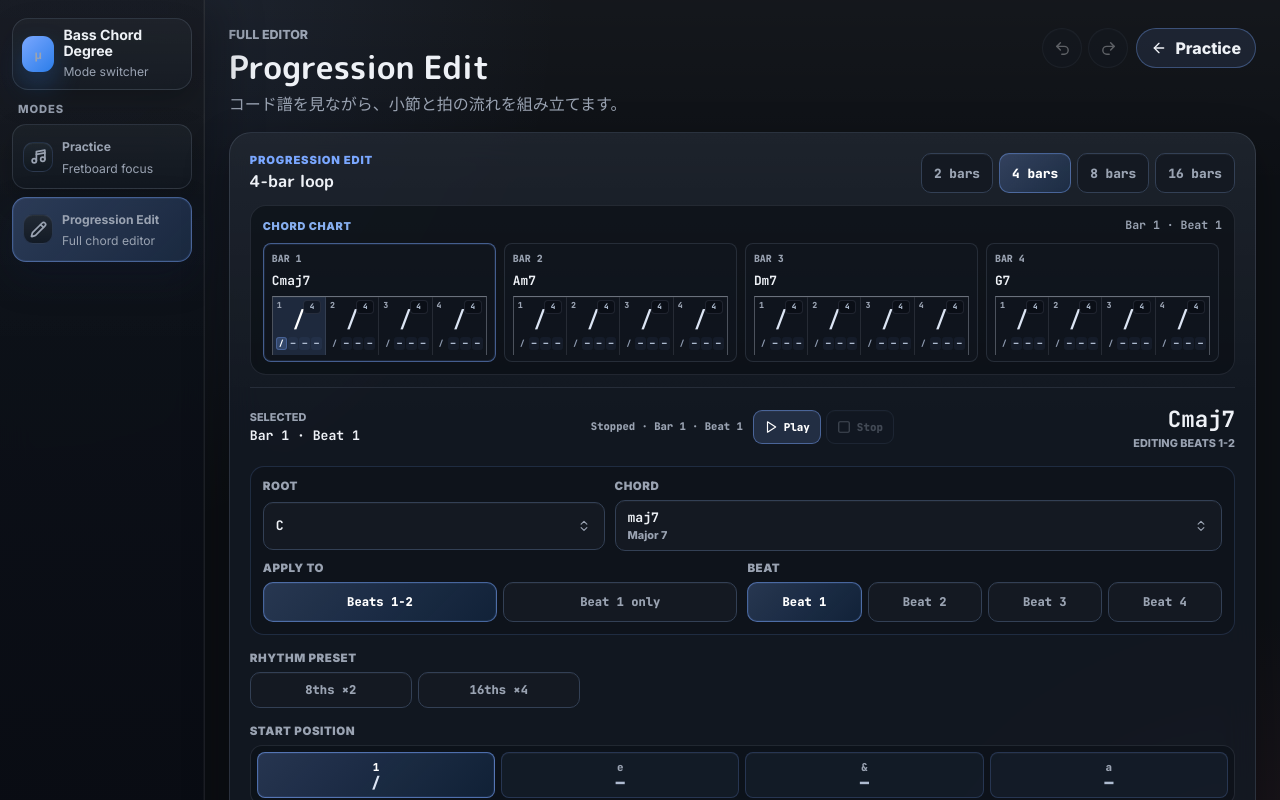
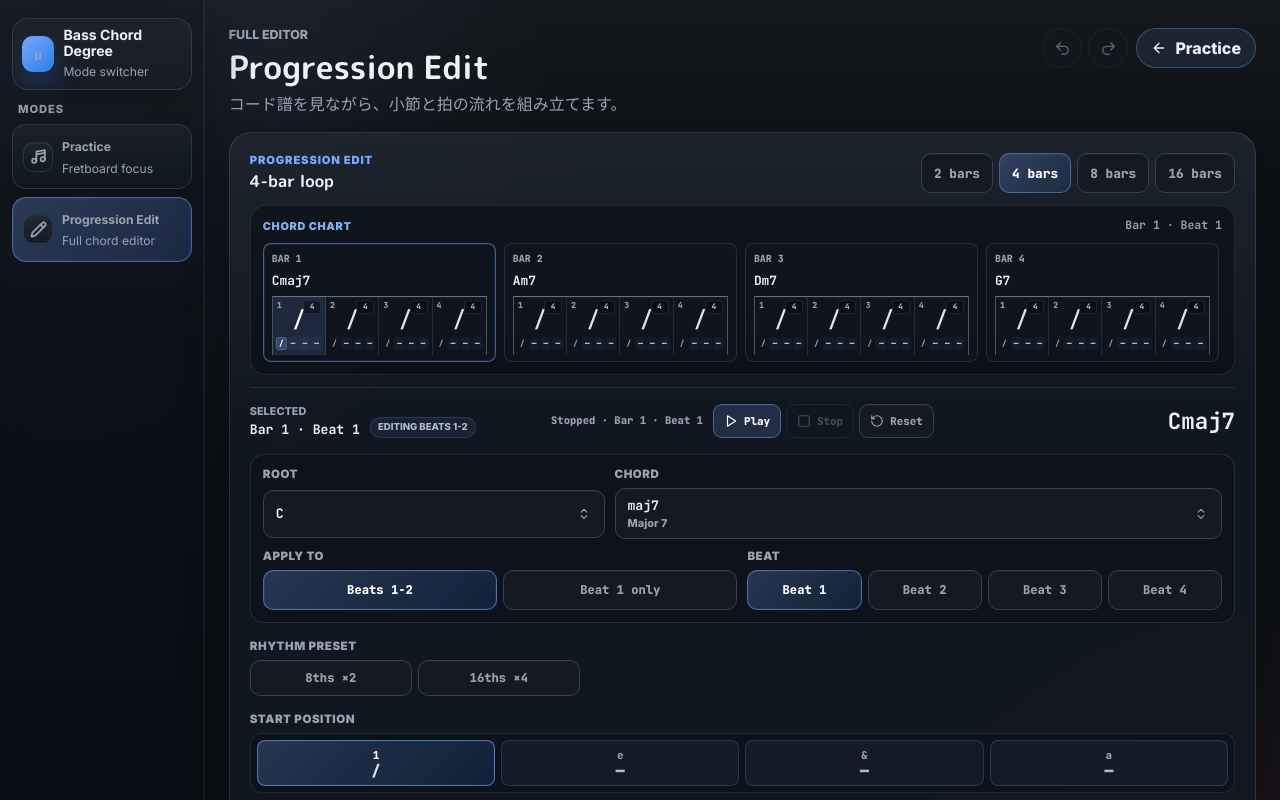
Before and after one commit to muu-ima/muu-fret-degree, a Next.js app: page /progression in a window 1280 px wide. Shown: the top 800 px of the page. Built offline with nearby package versions, Linux system fonts and the light colour scheme.

Commit message:
Refine progression editor transport header

```diff
--- a/app/components/ProgressionEditor.tsx
+++ b/app/components/ProgressionEditor.tsx
@@ -203,6 +203,7 @@ export function ProgressionEditor({
       />
       <section className="progressionSelectionEditor" aria-label="選択中のコードを編集">
         <div className="progressionSelectionHeader">
+          <div className="progressionSelectionMeta">
             <div>
               <span>Selected</span>
               <strong>
@@ -210,14 +211,15 @@ export function ProgressionEditor({
                 {selectedStepInBeat > 0 ? ` · ${["1", "e", "&", "a"][selectedStepInBeat]}` : ""}
               </strong>
             </div>
-          <ProgressionMiniTransport />
-          <div className="progressionSelectionChord">
-            <strong>{formatChordSymbol(selectedCell.root, selectedCell.chordTypeId, chordTypes)}</strong>
-            <span>
+            <span className="progressionSelectionScope">
               {editScope === "beat"
                 ? `Beat ${selectedBeatIndex + 1} override`
                 : `Editing Beats ${selectedCellIndex === 0 ? "1-2" : "3-4"}`}
             </span>
+          </div>
+          <ProgressionMiniTransport />
+          <div className="progressionSelectionChord">
+            <strong>{formatChordSymbol(selectedCell.root, selectedCell.chordTypeId, chordTypes)}</strong>
           </div>
         </div>
 
--- a/app/components/ProgressionMiniTransport.tsx
+++ b/app/components/ProgressionMiniTransport.tsx
@@ -1,7 +1,7 @@
 "use client";
 
 import { useMemo } from "react";
-import { LuPlay, LuSquare } from "react-icons/lu";
+import { LuPlay, LuRotateCcw, LuSquare } from "react-icons/lu";
 import theory from "../../data/theory.json";
 import { useChordPlayback } from "../hooks/useChordPlayback";
 import { useProgressionBeatScheduler } from "../hooks/useProgressionBeatScheduler";
@@ -101,6 +101,16 @@ export function ProgressionMiniTransport() {
           <LuSquare aria-hidden="true" />
           <span>Stop</span>
         </button>
+        <button
+          type="button"
+          aria-label="コード進行を先頭へ戻す"
+          title="Reset"
+          disabled={progression.bars.length === 0}
+          onClick={transport.resetProgression}
+        >
+          <LuRotateCcw aria-hidden="true" />
+          <span>Reset</span>
+        </button>
       </div>
     </div>
   );
--- a/app/globals.css
+++ b/app/globals.css
@@ -2084,12 +2084,18 @@ select:focus-visible,
   gap: 18px;
 }
 
-.progressionSelectionHeader > div:first-child {
+.progressionSelectionMeta {
+  display: flex;
+  align-items: end;
+  gap: 10px;
+}
+
+.progressionSelectionMeta > div {
   display: grid;
   gap: 3px;
 }
 
-.progressionSelectionHeader > div:first-child span,
+.progressionSelectionMeta > div span,
 .progressionSelectionChord span {
   color: var(--muted);
   font-size: 0.68rem;
@@ -2097,11 +2103,23 @@ select:focus-visible,
   text-transform: uppercase;
 }
 
-.progressionSelectionHeader > div:first-child strong {
+.progressionSelectionMeta > div strong {
   font-family: var(--font-code), ui-monospace, SFMono-Regular, Menlo, monospace;
   font-size: 0.82rem;
   font-variant-numeric: tabular-nums;
   letter-spacing: 0;
+}
+
+.progressionSelectionScope {
+  padding: 4px 7px;
+  border: 1px solid rgba(122, 167, 255, 0.18);
+  border-radius: 999px;
+  background: rgba(122, 167, 255, 0.08);
+  color: #aebbd0;
+  font-size: 0.6rem;
+  font-weight: 800;
+  text-transform: uppercase;
+  white-space: nowrap;
 }
 
 .progressionSelectionChord {
@@ -3177,6 +3195,12 @@ select:focus-visible,
 
   .progressionSelectionChord {
     justify-items: end;
+  }
+
+  .progressionSelectionMeta {
+    align-items: flex-start;
+    flex-direction: column;
+    gap: 5px;
   }
 
   .progressionSelectionChord strong {
```
Lines whose indentation alone changed are shown as unchanged.
